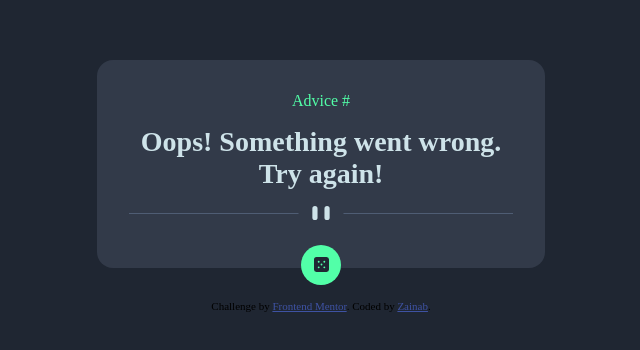
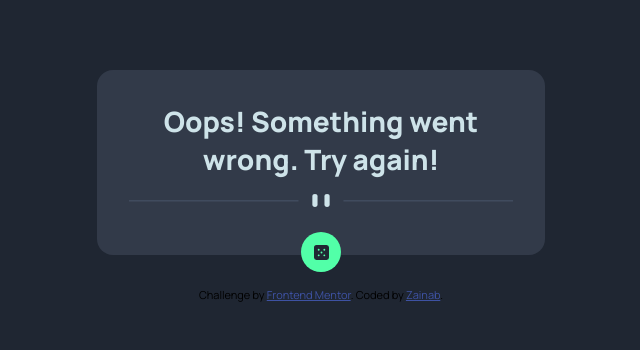
Before and after one commit to Zeey76/advice-generator, a plain HTML site: page index.html in a window 1280 px wide. Shown: the part 214-564 px from the top of the page, without its empty margins (319-959 px from the left). Drawn offline with Linux system fonts and the light colour scheme; no server answers.

Commit message:
edited font family

```diff
--- a/index.html
+++ b/index.html
@@ -3,11 +3,12 @@
 <head>
   <meta charset="UTF-8">
   <meta name="viewport" content="width=device-width, initial-scale=1.0"> <!-- displays site properly based on user's device -->
-
   <link rel="icon" type="image/png" sizes="32x32" href="./images/favicon-32x32.png">
-
   <title>Frontend Mentor | Advice generator app</title>
   <link href="./styles.css" rel="stylesheet">
+  <link rel="preconnect" href="https://fonts.googleapis.com">
+  <link rel="preconnect" href="https://fonts.gstatic.com" crossorigin>
+  <link href="https://fonts.googleapis.com/css2?family=Inter:ital,opsz,wght@0,14..32,100..900;1,14..32,100..900&family=Karla:ital,wght@0,200..800;1,200..800&family=Manrope:wght@200..800&family=Overpass:ital,wght@0,100..900;1,100..900&family=Poppins:ital,wght@0,100;0,200;0,300;0,400;0,500;0,600;0,700;0,800;0,900;1,100;1,200;1,300;1,400;1,500;1,600;1,700;1,800;1,900&family=Roboto:ital,wght@0,100;0,300;0,400;0,500;0,700;0,900;1,100;1,300;1,400;1,500;1,700;1,900&family=Rubik:ital,wght@0,300..900;1,300..900&family=Space+Mono:ital,wght@0,400;0,700;1,400;1,700&family=Work+Sans:ital,wght@0,100..900;1,100..900&display=swap" rel="stylesheet">
 </head>
 <body>
   <div class="container">
@@ -22,7 +23,7 @@
     </div>
     <div class="attribution">
       Challenge by <a href="https://www.frontendmentor.io?ref=challenge" target="_blank">Frontend Mentor</a>.
-      Coded by <a href="#">Zainab</a>.
+      Coded by <a href="https://github.com/Zeey76/advice-generator">Zainab</a>.
     </div>
   </div>
   <script src="./java.js"></script>
--- a/java.js
+++ b/java.js
@@ -1,5 +1,6 @@
 const advice = document.querySelector(".quote");
-const id = document.querySelector(".id-number")
+const heading = document.querySelector(".heading")
+const id = document.querySelector(".id-number");
 const button = document.querySelector(".dice");
 
 async function fetchAdvice() {
@@ -12,6 +13,7 @@ async function fetchAdvice() {
         advice.textContent = data.slip.advice;
     } catch (error) {
         console.error('Error:', error);
+        heading.style.display = "none";
         advice.textContent = "Oops! Something went wrong. Try again!";
     }
 }
--- a/styles.css
+++ b/styles.css
@@ -6,6 +6,7 @@
 
 body {
     background-color: hsl(218, 23%, 16%);
+    font-family: 'Manrope';
 }
 
 .container {
```
